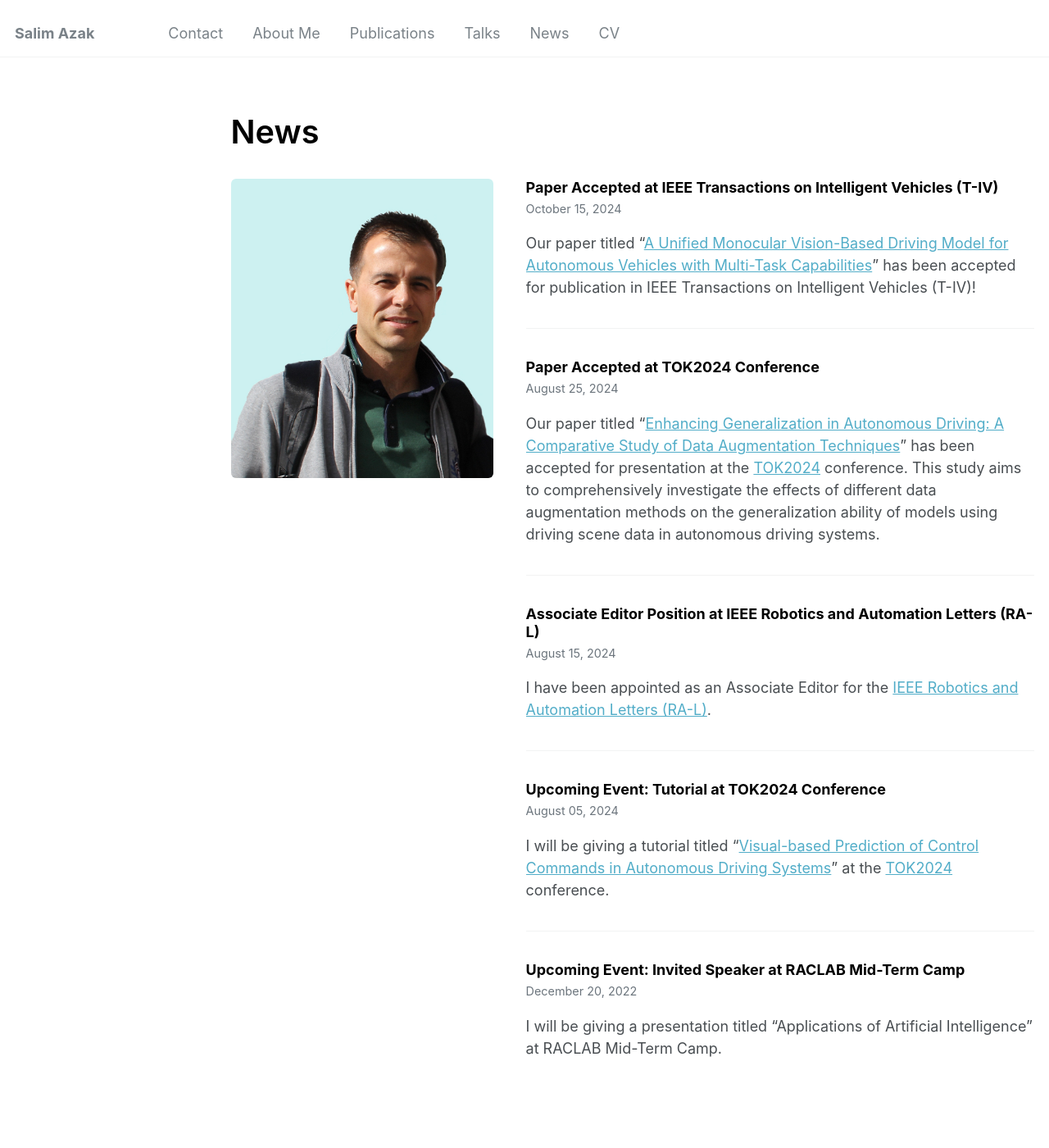
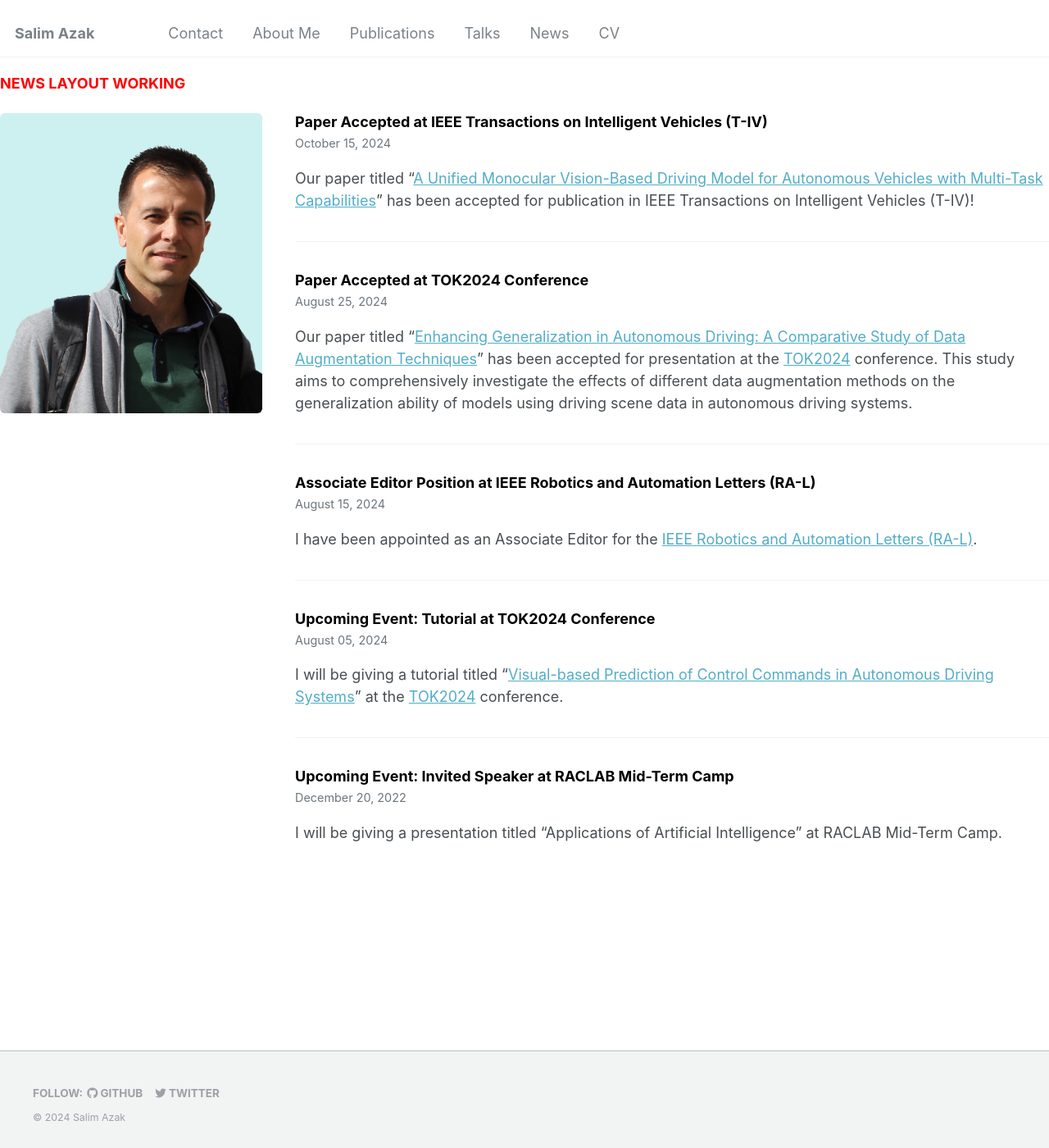
Before and after one commit to salimazak/salimazak.github.io, a Jekyll site: the page built from news/index.md, in a window 1280 px wide and 1400 px high. Shown: the whole window at 82% size. Built offline with Jekyll 4.4.1, drawn with Linux system fonts in a browser that asks for light colours.

Commit message:
Update news.html

```diff
--- a/_layouts/news.html
+++ b/_layouts/news.html
@@ -2,20 +2,19 @@
 layout: default
 ---
 
-{% include base_path %}
+{% include head.html %}
 
-<div id="main" role="main">
-  <div class="archive">
+<style>
+  .page__title {
+    margin-top: 2rem;
+    margin-bottom: 2rem;
+    font-size: 2.2rem;
+    font-weight: 600;
+    color: #000 !important;
+  }
+</style>
+<p style="color:red; font-weight:bold;">NEWS LAYOUT WORKING</p>
 
-    <!-- Sayfa başlığı: Publications sayfasındaki gibi -->
-    <h1 class="page__title"
-        style="font-size:2.2rem;
-               font-weight:600;
-               color:#000;
-               margin-top:2rem;
-               margin-bottom:2rem;">
-      {{ page.title }}
-    </h1>
 
     <!-- Soldaki fotoğraf -->
     <div style="float:left; width:320px; margin-right:40px; margin-bottom:30px;">
```
